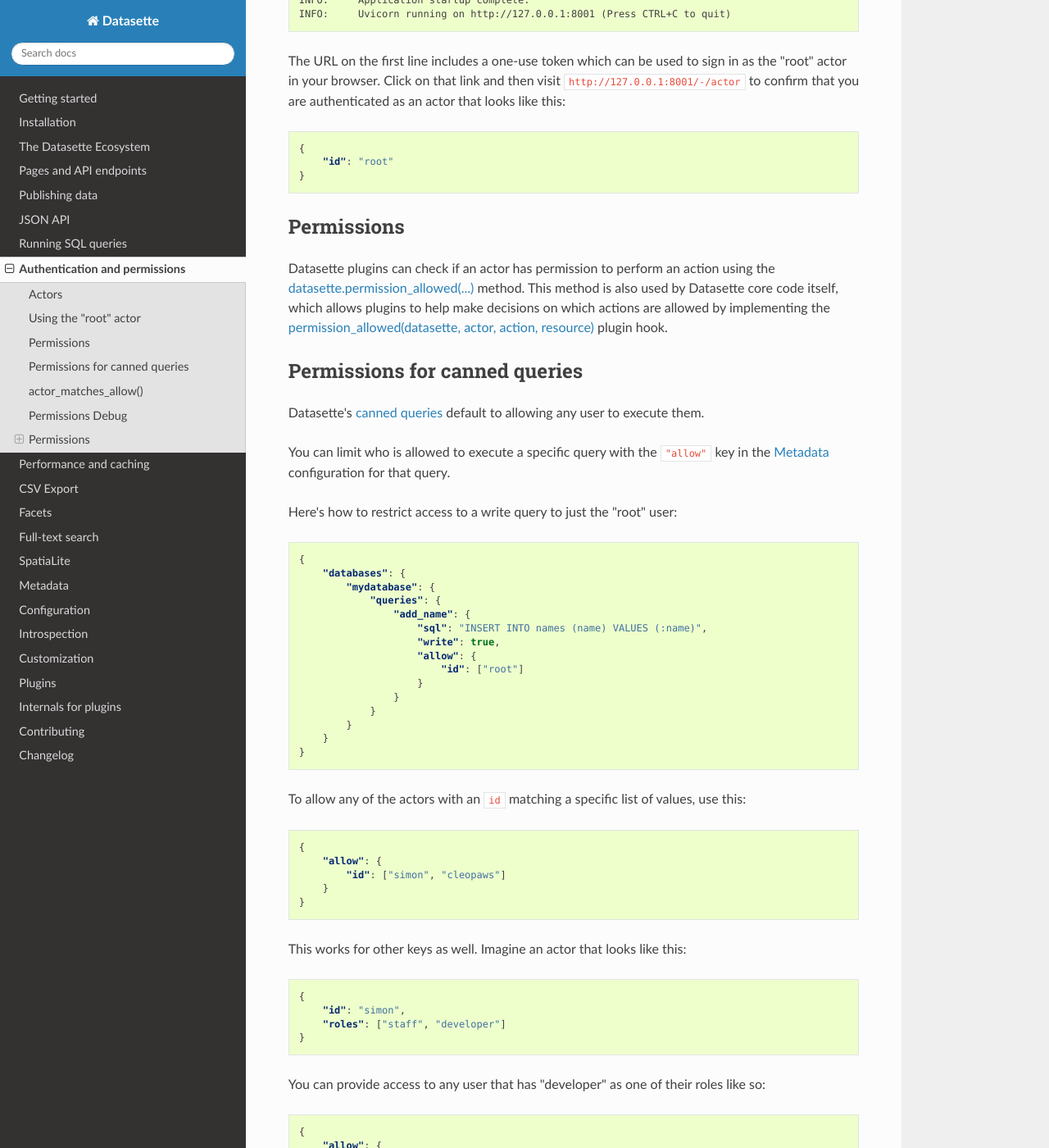
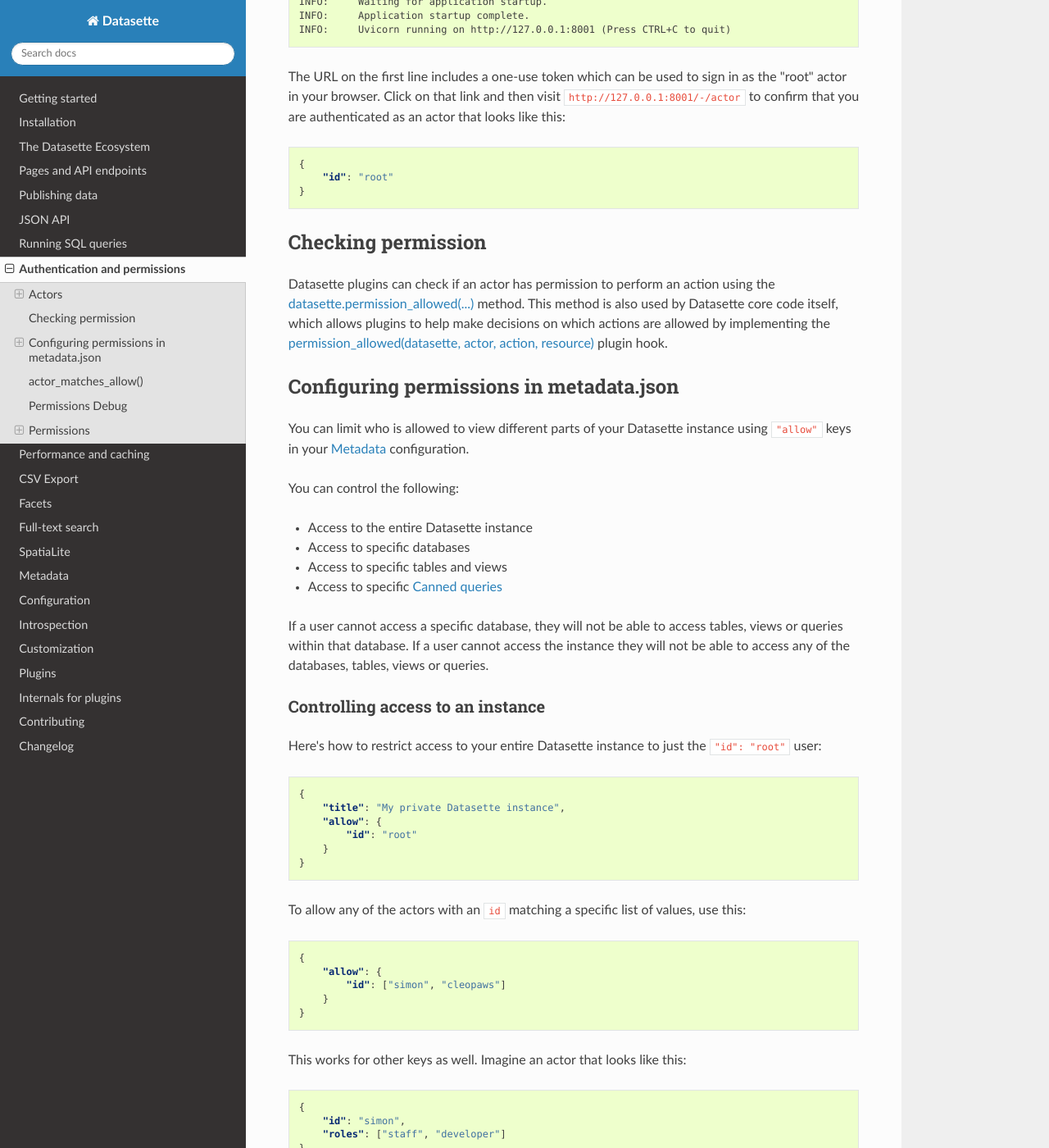
Before and after one commit to simonw/datasette, a Sphinx documentation site: the page built from docs/authentication.rst, in a window 1280 px wide and 1400 px high, scrolled down 987 px. Shown: the whole window at 82% size. Built offline with Sphinx 7.4.7 and the Read the Docs theme 2.0.0, drawn with Linux system fonts in a browser that asks for light colours; some of the changed text lies outside the part shown.

Commit message:
Documentation for allow blocks on more stuff, closes #811

```diff
--- a/docs/authentication.rst
+++ b/docs/authentication.rst
@@ -15,7 +15,7 @@
 
 Through plugins, Datasette can support both authenticated users (with cookies) and authenticated API agents (via authentication tokens). The word "actor" is used to cover both of these cases.
 
-Every request to Datasette has an associated actor value. This can be ``None`` for unauthenticated requests, or a JSON compatible Python dictionary for authenticated users or API agents.
+Every request to Datasette has an associated actor value, available in the code as ``request.actor``. This can be ``None`` for unauthenticated requests, or a JSON compatible Python dictionary for authenticated users or API agents.
 
 The only required field in an actor is ``"id"``, which must be a string. Plugins may decide to add any other fields to the actor dictionary.
 
@@ -24,7 +24,7 @@
 .. _authentication_root:
 
 Using the "root" actor
-======================
+----------------------
 
 Datasette currently leaves almost all forms of authentication to plugins - `datasette-auth-github <https://github.com/simonw/datasette-auth-github>`__ for example.
 
@@ -49,37 +49,40 @@
 
 .. _authentication_permissions:
 
-Permissions
-===========
+Checking permission
+===================
 
 Datasette plugins can check if an actor has permission to perform an action using the :ref:`datasette.permission_allowed(...)<datasette_permission_allowed>` method. This method is also used by Datasette core code itself, which allows plugins to help make decisions on which actions are allowed by implementing the :ref:`plugin_permission_allowed` plugin hook.
 
-.. _authentication_permissions_canned_queries:
+.. _authentication_permissions_metadata:
 
-Permissions for canned queries
-==============================
+Configuring permissions in metadata.json
+========================================
 
-Datasette's :ref:`canned queries <canned_queries>` default to allowing any user to execute them.
+You can limit who is allowed to view different parts of your Datasette instance using ``"allow"`` keys in your :ref:`metadata` configuration.
 
-You can limit who is allowed to execute a specific query with the ``"allow"`` key in the :ref:`metadata` configuration for that query.
+You can control the following:
 
-Here's how to restrict access to a write query to just the "root" user:
+* Access to the entire Datasette instance
+* Access to specific databases
+* Access to specific tables and views
+* Access to specific :ref:`canned_queries`
+
+If a user cannot access a specific database, they will not be able to access tables, views or queries within that database. If a user cannot access the instance they will not be able to access any of the databases, tables, views or queries.
+
+.. _authentication_permissions_instance:
+
+Controlling access to an instance
+---------------------------------
+
+Here's how to restrict access to your entire Datasette instance to just the ``"id": "root"`` user:
 
 .. code-block:: json
 
     {
-        "databases": {
-            "mydatabase": {
-                "queries": {
-                    "add_name": {
-                        "sql": "INSERT INTO names (name) VALUES (:name)",
-                        "write": true,
-                        "allow": {
-                            "id": ["root"]
-                        }
-                    }
-                }
-            }
+        "title": "My private Datasette instance",
+        "allow": {
+            "id": "root"
         }
     }
 
@@ -125,6 +128,80 @@
     }
 
 These keys act as an "or" mechanism. A actor will be able to execute the query if any of their JSON properties match any of the values in the corresponding lists in the ``allow`` block.
+
+.. _authentication_permissions_database:
+
+Controlling access to specific databases
+----------------------------------------
+
+To limit access to a specific ``private.db`` database to just authenticated users, use the ``"allow"`` block like this:
+
+.. code-block:: json
+
+    {
+        "databases": {
+            "private": {
+                "allow": {
+                    "id": "*"
+                }
+            }
+        }
+    }
+
+.. _authentication_permissions_table:
+
+Controlling access to specific tables and views
+-----------------------------------------------
+
+To limit access to the ``users`` table in your ``bakery.db`` database:
+
+.. code-block:: json
+
+    {
+        "databases": {
+            "bakery": {
+                "tables": {
+                    "users": {
+                        "allow": {
+                            "id": "*"
+                        }
+                    }
+                }
+            }
+        }
+    }
+
+This works for SQL views as well - you can treat them as if they are tables.
+
+.. warning::
+    Restricting access to tables and views in this way will NOT prevent users from querying them using arbitrary SQL queries.
+
+    If you are restricting access to specific tables you should also use the ``"allow_sql"`` block to prevent users from accessing
+
+.. _authentication_permissions_table:
+
+Controlling access to specific canned queries
+---------------------------------------------
+
+To limit access to the ``add_name`` canned query in your ``dogs.db`` database to just the :ref:`root user<authentication_root>`:
+
+.. code-block:: json
+
+    {
+        "databases": {
+            "dogs": {
+                "queries": {
+                    "add_name": {
+                        "sql": "INSERT INTO names (name) VALUES (:name)",
+                        "write": true,
+                        "allow": {
+                            "id": ["root"]
+                        }
+                    }
+                }
+            }
+        }
+    }
 
 .. _authentication_actor_matches_allow:
 
--- a/docs/sql_queries.rst
+++ b/docs/sql_queries.rst
@@ -217,7 +217,7 @@
 
 Canned queries by default are read-only. You can use the ``"write": true`` key to indicate that a canned query can write to the database.
 
-See :ref:`authentication_permissions_canned_queries` for details on how to add permission checks to canned queries, using the ``"allow"`` key.
+See :ref:`authentication_permissions_metadata` for details on how to add permission checks to canned queries, using the ``"allow"`` key.
 
 .. code-block:: json
 
```
